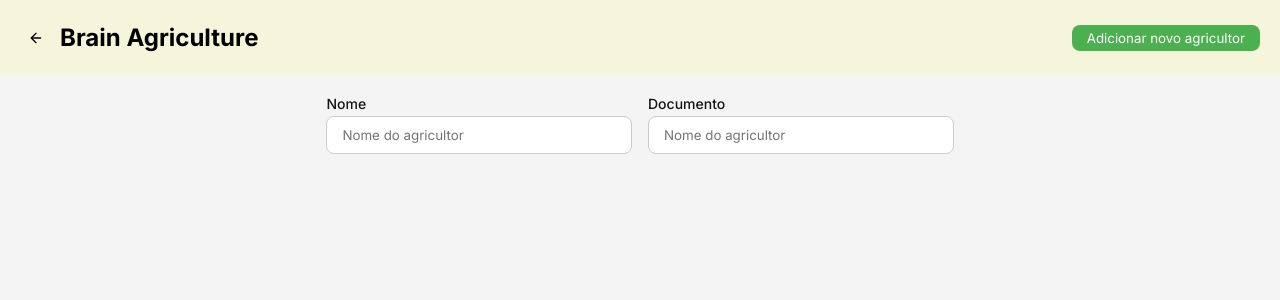
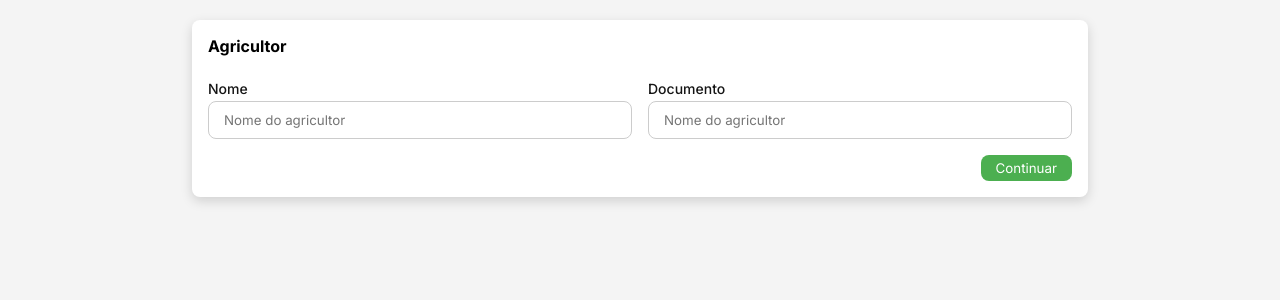
Before and after one commit to gui10l1/brain-agriculture, a React (Vite) app: page /farmers/create in a window 1280 px wide. Shown: the top 300 px of the page. Built offline with nearby package versions, Linux system fonts and the light colour scheme; no server answers.

Commit message:
change: rewrite form to fit semantic

```diff
--- a/src/modules/farmers/ui/organisms/FarmerForm/index.tsx
+++ b/src/modules/farmers/ui/organisms/FarmerForm/index.tsx
@@ -2,11 +2,16 @@
 import InputGroup from "../../../../shared/ui/molecules/InputGroup";
 import { Controller, useForm } from 'react-hook-form';
 import type { IFormFarmerData } from "./interfaces";
+import Card from "../../../../shared/ui/molecules/Card";
+import FormAtom from "../../../../shared/ui/atoms/Form";
+import Button from "../../../../shared/ui/atoms/Button";
 
 export default function Form() {
   const { control } = useForm<IFormFarmerData>();
 
   return (
+    <Card title="Agricultor">
+      <FormAtom>
         <Row>
           <Controller
             name="name"
@@ -42,5 +47,11 @@
             )}
           />
         </Row>
+
+        <Row align="right">
+          <Button>Continuar</Button>
+        </Row>
+      </FormAtom>
+    </Card>
   );
 }
--- a/src/modules/farmers/ui/templates/FarmersCreateTemplate/index.tsx
+++ b/src/modules/farmers/ui/templates/FarmersCreateTemplate/index.tsx
@@ -1,18 +1,10 @@
 import Container from "../../../../shared/ui/atoms/Container";
-import Header from "../../../../shared/ui/organisms/Header";
 import FarmerForm from "../../organisms/FarmerForm";
-import { Form } from "./styles";
 
 export default function FarmersCreateTemplate() {
   return (
-    <>
-      <Header showBackButton />
-
-      <Container>
-        <Form>
-          <FarmerForm />
-        </Form>
-      </Container>
-    </>
+    <Container>
+      <FarmerForm />
+    </Container>
   );
 }
--- a/src/modules/farmers/ui/templates/FarmersCreateTemplate/styles.ts
+++ /dev/null
@@ -1,6 +0,0 @@
-import styled from "styled-components";
-
-export const Form = styled.form`
-  max-width: 70%;
-  margin: 0 auto;
-`;
```
Lines whose indentation alone changed are shown as unchanged.
